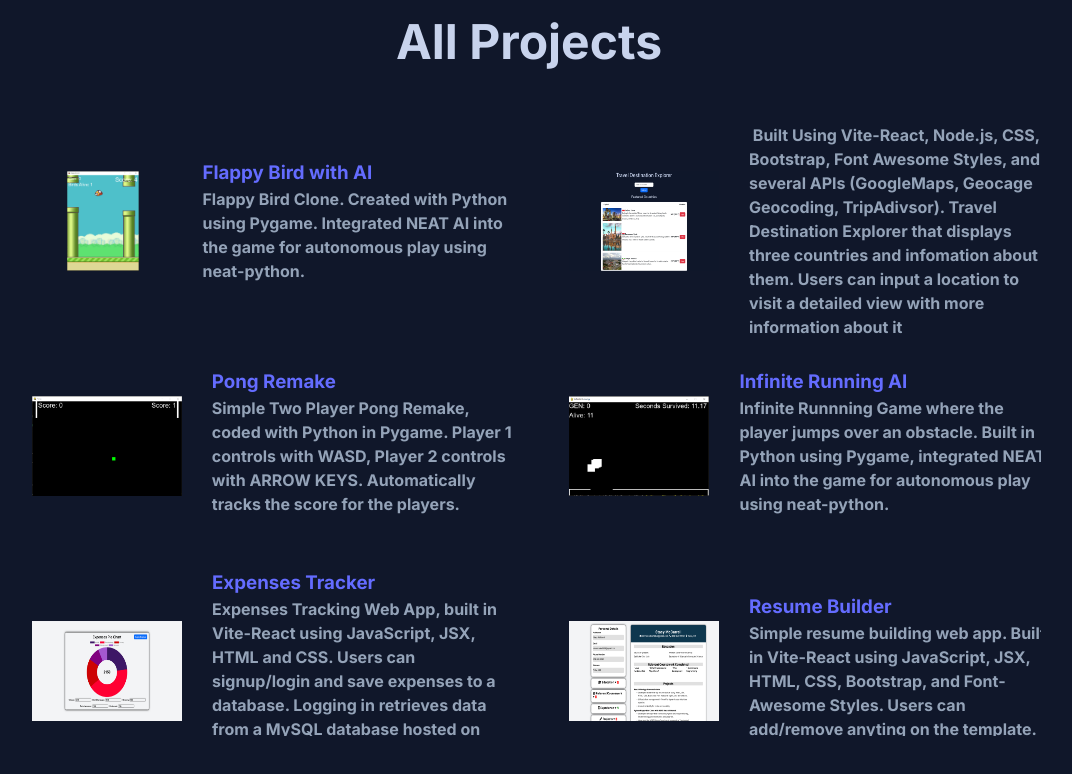
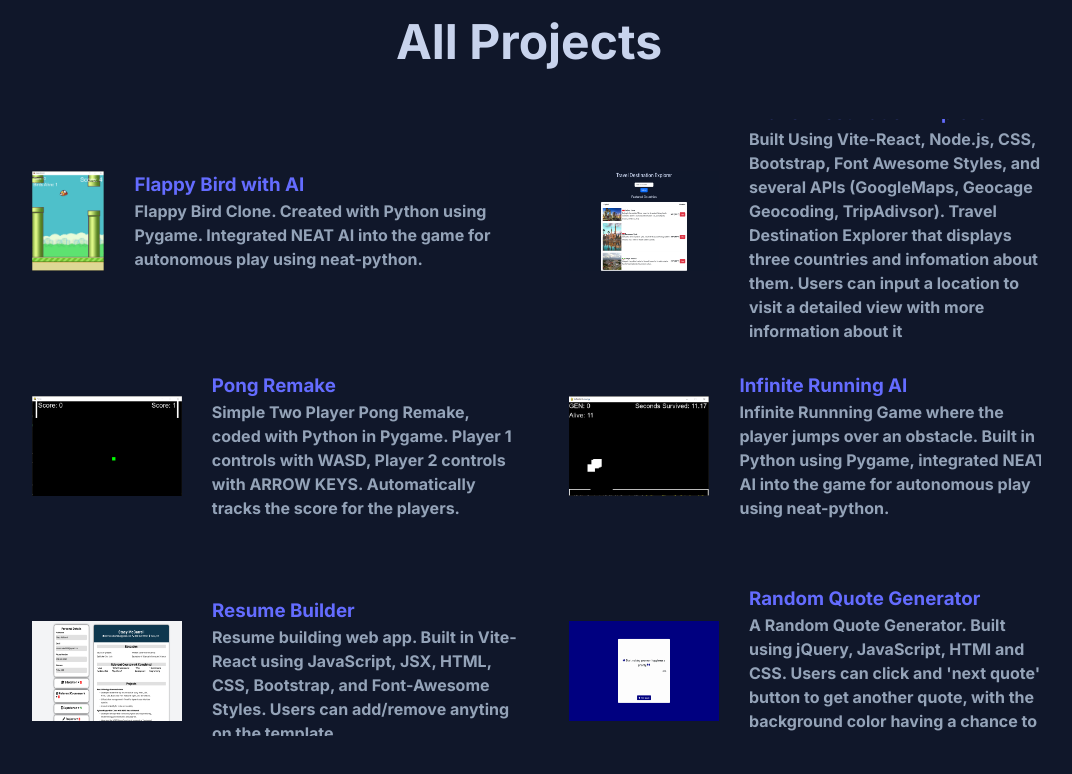
Before and after one commit to CloverCodes7062/portfolio-website, a React (Vite) app: page /projects in a window 1280 px wide. Shown: the top 774 px of the page, without its empty margins (111-1183 px from the left). Built offline with nearby package versions, Linux system fonts and the light colour scheme.

Commit message:
Projects now use a jsx component for modularity

```diff
--- a/src/jsx/Projects.jsx
+++ b/src/jsx/Projects.jsx
@@ -9,131 +9,111 @@ import randomQuoteGenImg from '../assets/random-quote-gen.png';
 import weatherAppImg from '../assets/weather-app.png';
 import travelExplorerAppImg from '../assets/travel-explorer-app.png';
 
+function Project({projectHref, projectID, imgSrc, imgAlt, imgWidth, imgHeight, title, desc, flappyBirdImgSrc=false}) {
+    return (
+        <a className="project-grid-a-tag" href={projectHref} target="_blank">
+            <div className={`project-grid-div project ${flappyBirdImgSrc ? 'flappy-bird-project-div' : null}`} id={projectID}>
+                <img
+                    className={`resume-builder-img project-grid-img ${flappyBirdImgSrc ? 'flappy-bird-img' : null}`}
+                    src={imgSrc}
+                    alt={imgAlt}
+                    width={imgWidth}
+                    height={imgHeight}
+                />
+                <div className='project-grid-text'>
+                    <h3 className='project-grid-title project-title'>{title}</h3>
+                    <p className='project-grid-desc project-desc'>{desc}</p>
+                </div>
+            </div>
+        </a>
+    );
+}
+
 function Projects() {
     return (
         <div className="all-projects-main-container">
             <h1 className="projects-header1">All Projects</h1>
             <div className="project-grid">
-                <a className="project-grid-a-tag" href="https://github.com/CloverCodes7062/flappy-bird-ai" target="_blank">
-                    <div className="project-grid-div project flappy-bird-project-div" id="project1">
-                        <img
-                            className='resume-builder-img project-grid-img flappy-bird-img'
-                            src={flappyBirdImg}
-                            alt="Flappy Bird img"
-                            width="75"
-                            height="100"
+                <Project
+                    projectHref={"https://github.com/CloverCodes7062/flappy-bird-ai"}
+                    projectID={"project1"}
+                    imgSrc={flappyBirdImg}
+                    imgAlt={"Flappy Bird img"}
+                    imgWidth={"75"}
+                    imgHeight={"100"}
+                    title={"Flappy Bird with AI"}
+                    desc={"Flappy Bird Clone. Created with Python using Pygame. Integrated NEAT AI into the game for autonomous play using neat-python."}
                 />
-                        <div className='project-grid-text'>
-                            <h3 className='project-grid-title project-title'>Flappy Bird with AI</h3>
-                            <p className='project-grid-desc project-desc'>Flappy Bird Clone. Created with Python using Pygame. Integrated NEAT AI into the game for autonomous play using neat-python.</p>
-                        </div>
-                    </div>
-                </a>
-                <a className="project-grid-a-tag travel-explorer-app" href="https://kaleidoscopic-muffin-0c2208.netlify.app" target="_blank">
-                    <div className="project-grid-div project" id="project8">
-                        <img
-                            className='resume-builder-img project-grid-img'
-                            src={travelExplorerAppImg}
-                            alt="Travel Explorer App Img"
-                            width="150"
-                            height="100"
+                <Project
+                    projectHref={"https://kaleidoscopic-muffin-0c2208.netlify.app"}
+                    projectID={"project2"}
+                    imgSrc={travelExplorerAppImg}
+                    imgAlt={"Travel Explorer App Img"}
+                    imgWidth={"150"}
+                    imgHeight={"100"}
+                    title={"Travel Destination Explorer"}
+                    desc={"Built Using Vite-React, Node.js, CSS, Bootstrap, Font Awesome Styles, and several APIs (GoogleMaps, Geocage Geocoding, TripAdivsor). Travel Destination Explorer that displays three countries and infomation about them. Users can input a location to visit a detailed view with more information about it"}
                 />
-                        <div className='project-grid-text project-text'>
-                            <h3 className='project-grid-title project-title'>Travel Destination Explorer</h3>
-                            <p className='project-grid-desc project-desc'> Built Using Vite-React, Node.js, CSS, Bootstrap, Font Awesome Styles, and several APIs (GoogleMaps, Geocage Geocoding, TripAdivsor). Travel Destination Explorer that displays three countries and infomation about them. Users can input a location to visit a detailed view with more information about it</p>
-                        </div>
-                    </div>
-                </a>
-                <a className="project-grid-a-tag pong" href="https://github.com/CloverCodes7062/pong-remake" target="_blank">
-                    <div className="project-grid-div project" id="project2">
-                        <img
-                            className='resume-builder-img project-grid-img'
-                            src={pongImg}
-                            alt="Pong Img"
-                            width="150"
-                            height="100"
+                <Project
+                    projectHref={"https://github.com/CloverCodes7062/pong-remake"}
+                    projectID={"project3"}
+                    imgSrc={pongImg}
+                    imgAlt={"Pong Img"}
+                    imgWidth={"150"}
+                    imgHeight={"100"}
+                    title={"Pong Remake"}
+                    desc={"Simple Two Player Pong Remake, coded with Python in Pygame. Player 1 controls with WASD, Player 2 controls with ARROW KEYS. Automatically tracks the score for the players."}
                 />
-                        <div className='project-grid-text project-text'>
-                            <h3 className='project-grid-title project-title'>Pong Remake</h3>
-                            <p className='project-grid-desc project-desc'>Simple Two Player Pong Remake, coded with Python in Pygame. Player 1 controls with WASD, Player 2 controls with ARROW KEYS. Automatically tracks the score for the players.</p>
-                        </div>
-                    </div>
-                </a>
-                <a className="project-grid-a-tag pong" href="https://github.com/CloverCodes7062/infinite-running-ai" target="_blank">
-                    <div className="project-grid-div project" id="project3">
-                        <img
-                            className='resume-builder-img project-grid-img'
-                            src={infiniteRunningAIImg}
-                            alt="Running AI"
-                            width="150"
-                            height="100"
+                <Project
+                    projectHref={"https://github.com/CloverCodes7062/infinite-running-ai"}
+                    projectID={"project4"}
+                    imgSrc={infiniteRunningAIImg}
+                    imgAlt={"Running AI"}
+                    imgWidth={"150"}
+                    imgHeight={"100"}
+                    title={"Infinite Running AI"}
+                    desc={"Infinite Runnning Game where the player jumps over an obstacle. Built in Python using Pygame, integrated NEAT AI into the game for autonomous play using neat-python."}
                 />
-                        <div className='project-grid-text project-text'>
-                            <h3 className='project-grid-title project-title'>Infinite Running AI</h3>
-                            <p className='project-grid-desc project-desc'>Infinite Runnning Game where the player jumps over an obstacle. Built in Python using Pygame, integrated NEAT AI into the game for autonomous play using neat-python.</p>
-                        </div>
-                    </div>
-                </a>
-                <a className="project-grid-a-tag pong" href="https://github.com/CloverCodes7062/expense-tracker" target="_blank">
-                    <div className="project-grid-div project" id="project4">
-                        <img
-                            className='resume-builder-img project-grid-img'
-                            src={expensesTrackerImg}
-                            alt="Expenses TRacker Img"
-                            width="150"
-                            height="100"
+                <Project
+                    projectHref={"https://keen-bonbon-73022c.netlify.app/"}
+                    projectID={"project5"}
+                    imgSrc={resumeBuilderImg}
+                    imgAlt={"Resume Builder Img"}
+                    imgWidth={"150"}
+                    imgHeight={"100"}
+                    title={"Resume Builder"}
+                    desc={"Resume building web app. Built in Vite-React using JavaScript, JSX, HTML, CSS, Bootstrap, and Font-Awesome Styles. Users can add/remove anyting on the template."}
                 />
-                        <div className='project-grid-text project-text'>
-                            <h3 className='project-grid-title project-title'>Expenses Tracker</h3>
-                            <p className='project-grid-desc project-desc'>Expenses Tracking Web App, built in Vite-React using JavaScript, JSX, HTML and CSS. Users can signup/login and save expenses to a database. Logging in retrieves data from a MySQL database hosted on Mircosoft Azure.</p>
-                        </div>
-                    </div>
-                </a>
-                <a className="project-grid-a-tag pong" href="https://keen-bonbon-73022c.netlify.app/" target="_blank">
-                    <div className="project-grid-div project" id="project5">
-                        <img
-                            className='resume-builder-img project-grid-img'
-                            src={resumeBuilderImg}
-                            alt="Resume Builder Img"
-                            width="150"
-                            height="100"
+                <Project
+                    projectHref={"https://spiffy-starburst-3b84ed.netlify.app/"}
+                    projectID={"project6"}
+                    imgSrc={randomQuoteGenImg}
+                    imgAlt={"Random Quote Gen Img"}
+                    imgWidth={"150"}
+                    imgHeight={"100"}
+                    title={"Random Quote Generator"}
+                    desc={"A Random Quote Generator. Built using jQuery, JavaScript, HTMl and CSS. Users can click and 'next quote' button to get another quote, with the background color having a chance to change on every click."}
                 />
-                        <div className='project-grid-text project-text'>
-                            <h3 className='project-grid-title project-title'>Resume Builder</h3>
-                            <p className='project-grid-desc project-desc'>Simple resume building web app. Built in Vite-React using JavaScript, JSX, HTML, CSS, Bootstrap, and Font-Awesome Styles. Users can add/remove anyting on the template.</p>
-                        </div>
-                    </div>
-                </a>
-                <a className="project-grid-a-tag pong" href="https://spiffy-starburst-3b84ed.netlify.app/" target="_blank">
-                    <div className="project-grid-div project" id="project6">
-                        <img
-                            className='resume-builder-img project-grid-img'
-                            src={randomQuoteGenImg}
-                            alt="Random Quote Gen Img"
-                            width="150"
-                            height="100"
+                <Project
+                    projectHref={"https://github.com/CloverCodes7062/weather-app"}
+                    projectID={"project7"}
+                    imgSrc={weatherAppImg}
+                    imgAlt={"Weather App Img"}
+                    imgWidth={"150"}
+                    imgHeight={"100"}
+                    title={"Weather Web App"}
+                    desc={"A Wether Web App, that allows users to check the weather. Built using HTML, CSS, JavaScript, NodeJS, jQuery, Bootstrap, and Font-Awesome-Styles. When a user inputs a valid zipcode, an AJAX request is made to a weather api, which returns the temperature in Fahrenheit and the feels like temperature."}
                 />
-                        <div className='project-grid-text project-text'>
-                            <h3 className='project-grid-title project-title'>Random Quote Generator</h3>
-                            <p className='project-grid-desc project-desc'>A Random Quote Generator. Built using jQuery, JavaScript, HTMl and CSS. Users can click and "next quote" button to get another quote, with the background color having a chance to change on every click.</p>
-                        </div>
-                    </div>
-                </a>
-                <a className="project-grid-a-tag weather-app" href="https://github.com/CloverCodes7062/weather-app" target="_blank">
-                    <div className="project-grid-div project" id="project7">
-                        <img
-                            className='resume-builder-img project-grid-img'
-                            src={weatherAppImg}
-                            alt="Weather App Img"
-                            width="150"
-                            height="100"
+                <Project
+                    projectHref={"https://github.com/CloverCodes7062/expense-tracker"}
+                    projectID={"project8"}
+                    imgSrc={expensesTrackerImg}
+                    imgAlt={"Expenses Tracker Img"}
+                    imgWidth={"150"}
+                    imgHeight={"100"}
+                    title={"Expenses Tracker"}
+                    desc={"Expenses Tracking Web App, built in Vite-React using JavaScript, JSX, HTML and CSS. Users can signup/login and save expenses to a database. Logging in retrieves data from a MySQL database hosted on Mircosoft Azure."}
                 />
-                        <div className='project-grid-text project-text'>
-                            <h3 className='project-grid-title project-title'>Weather Web App</h3>
-                            <p className='project-grid-desc project-desc'>A Wether Web App, that allows users to check the weather. Built using HTML, CSS, JavaScript, NodeJS, jQuery, Bootstrap, and Font-Awesome-Styles. When a user inputs a valid zipcode, an AJAX request is made to a weather api, which returns the temperature in Fahrenheit and the feels like temperature.</p>
-                        </div>
-                    </div>
-                </a>
             </div>
         </div>
     );
```
Lines whose indentation alone changed are shown as unchanged.
